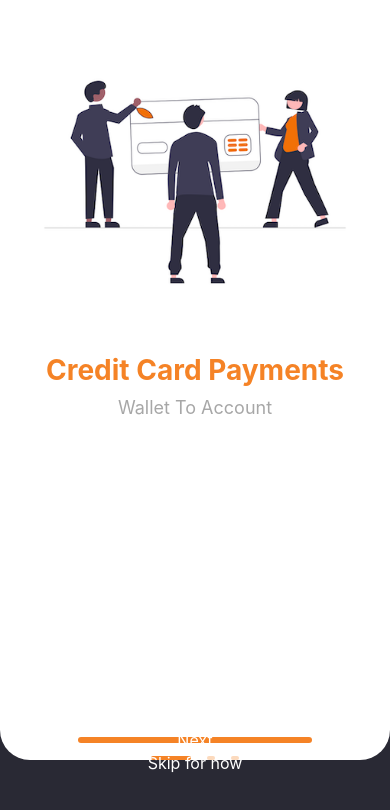
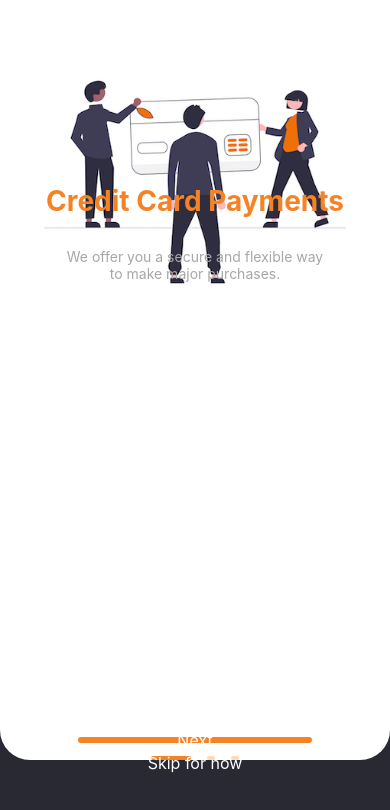
Before and after one commit to csr000/fidelity-mobile-app-ui-rebuild, a React Native app: screen /Onboarding in a window 390 px wide. Shown: the top 810 px of the page. Built offline with nearby package versions, Linux system fonts and the light colour scheme.

Commit message:
update data

```diff
--- a/screens/Onboarding.jsx
+++ b/screens/Onboarding.jsx
@@ -12,14 +12,17 @@ const { width } = Dimensions.get('window');
 
 //render item for flatlist
 const renderItem = ({ item }) => (
-  <Block center>
+  <Block center >
     <Image source={item.image} style={{ resizeMode: 'contain', width, justifyContent: 'center', marginTop: 10 }} />
-    <Block>
+    <Block style={{position:'absolute', bottom:'20%'}}>
       <Text center size={28} bold color={colors.orange} style={{ marginBottom: 10 }}>
         {item.title}
       </Text>
-      <Text center size={18} color={colors.gray} style={{ paddingHorizontal: 64 }}>
+      <Text center size={14} color={colors.gray} style={{ paddingHorizontal: 64, marginTop:20 }}>
         {item.description}
+      </Text>
+      <Text center size={14} color={colors.gray}  >
+        {item.text}
       </Text>
     </Block>
   </Block>
--- a/services/onboarding/data.jsx
+++ b/services/onboarding/data.jsx
@@ -2,19 +2,19 @@ const data = [
   {
     id: 1,
     title: 'Credit Card Payments',
-    description: 'Wallet To Account',
+    description: 'We offer you a secure and flexible way to make major purchases.',
     image: require('../../assets/img/credit_payment.png'),
   },
   {
     id: 2,
     title: 'Mobile Pay',
-    description: 'Wallet To Account',
+    description: 'Handle all kinds of payments with your mobile phone.',
     image: require('../../assets/img/mobile_money.png'),
   },
   {
     id: 3,
     title: 'Online Transactions',
-    description: 'Netflix Premium Monthly Payment',
+    description: 'Carry out your transactions online.',
     image: require('../../assets/img/transfer_money.png'),
   },
 ];
```
